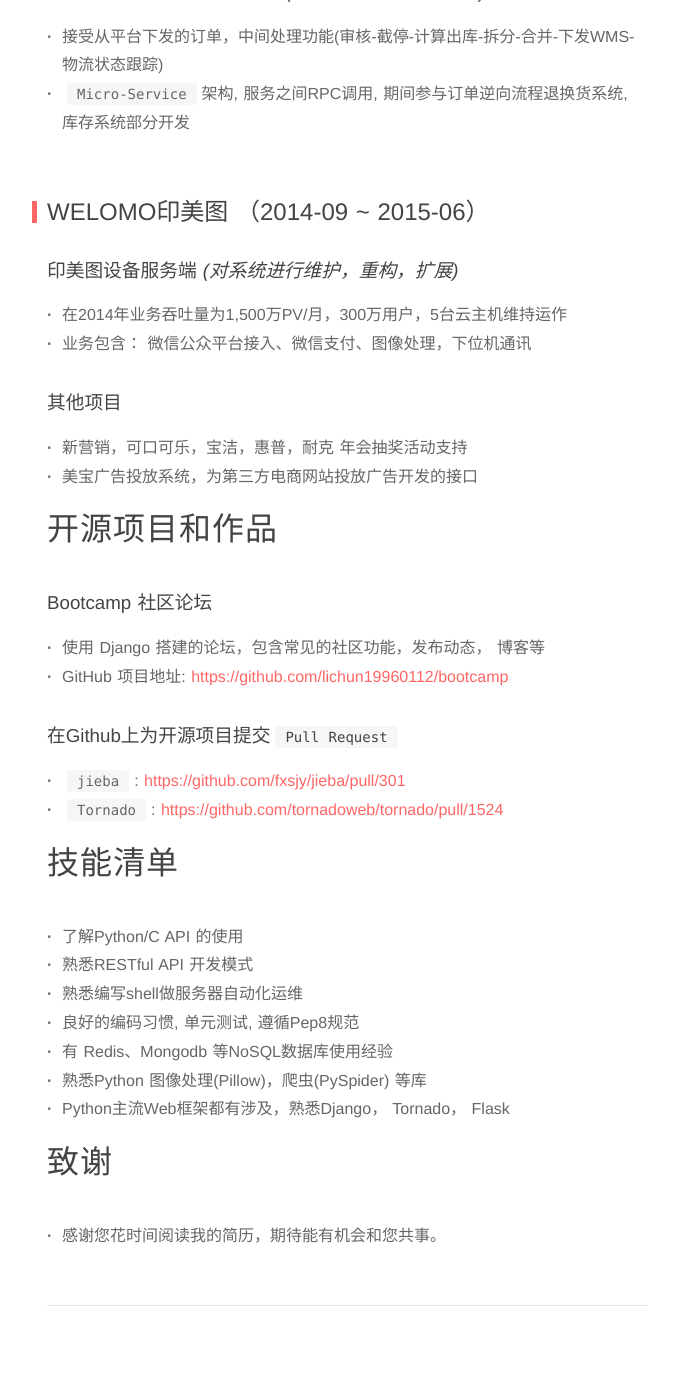
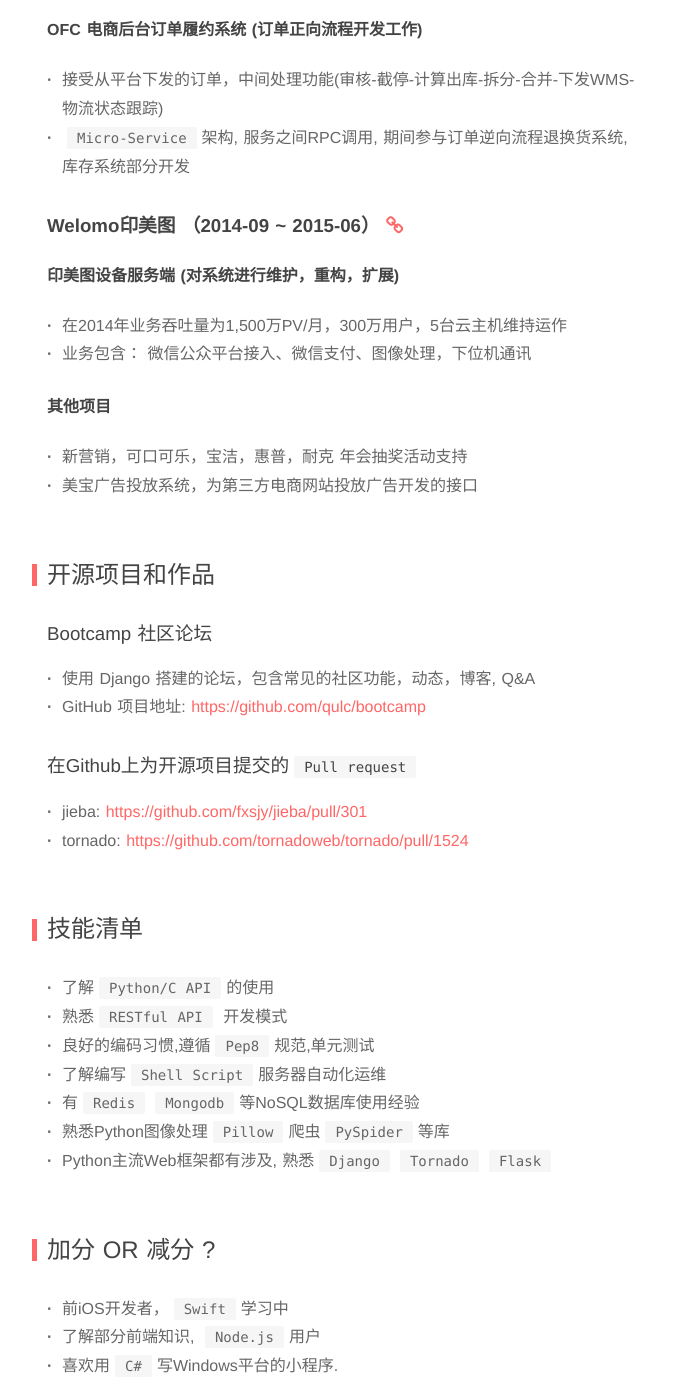
Before and after one commit to qulc/qulc.github.io, a Jekyll site: the page built from _posts/2015-01-01-resume.md, in a window 1280 px wide and 1400 px high, scrolled down 971 px. Shown: the whole window, without its empty margins (293-971 px from the left). Built offline with Jekyll 4.4.1, drawn with Linux system fonts in a browser that asks for light colours; nearby versions of some CDN libraries; some of the changed text lies outside the part shown.

Commit message:
update my resume

```diff
--- a/_posts/2015-01-01-resume.md
+++ b/_posts/2015-01-01-resume.md
@@ -4,63 +4,68 @@ title:  "屈利春的个人简历"
 date:   2015-01-01
 categories: record
 ---
-<a href="/resume.pdf" target="_blank">PDF版本</a>
+[PDF版本](/resume.pdf){:target="_blank"}
 
-# 联系方式
+## 联系方式
 - 手机：18670787334
 - Email：i@lichun.me
 
-# 个人信息
+## 个人信息
 - 屈利春
 - 工作年限：2年
-- 大专/长沙理工 软件工程
+- 长沙理工 软件工程
 - 个人主页：<http://lichun.me>
-- Github: <http://github.com/lichun19960112>
+- Github: <http://github.com/qulc>
 
-# 工作经历
+## 工作经历
 
-## 七乐康药业有限公司 (2015-06 ~ 至今)
+### **七乐康药业有限公司 (2015-06 ~ 至今)** [<i class="fa fa-link"></i>](http://7lk.com/){:target="_blank"}
 
-### B2C 商城药品搜索 *(完整的搜索服务构建)*
+#### **B2C 商城药品搜索 (完整的搜索服务构建)**
 - 替换PHP原先`Sphinx`实现搜索功能, (大量无关的搜索结果, 无法正确分词)
 - 使用`Whoosh`搜索引擎和`jieba`分词实现, 后期承担了Web & App端(大白云诊)搜索的所有流量
 
-### OFC 电商后台订单履约系统 *(订单正向流程开发工作)*
+#### **OFC 电商后台订单履约系统 (订单正向流程开发工作)**
 - 接受从平台下发的订单，中间处理功能(审核-截停-计算出库-拆分-合并-下发WMS-物流状态跟踪)
 - `Micro-Service`架构, 服务之间RPC调用, 期间参与订单逆向流程退换货系统, 库存系统部分开发
 
 
-## Welomo印美图 （2014-09 ~ 2015-06）
+### **Welomo印美图 （2014-09 ~ 2015-06）** [<i class="fa fa-link"></i>](http://welomo.com/){:target="_blank"}
 
-### 印美图设备服务端 *(对系统进行维护，重构，扩展)*
+#### **印美图设备服务端 (对系统进行维护，重构，扩展)**
 - 在2014年业务吞吐量为1,500万PV/月，300万用户，5台云主机维持运作
 - 业务包含： 微信公众平台接入、微信支付、图像处理，下位机通讯
 
-### 其他项目
-* 新营销，可口可乐，宝洁，惠普，耐克 年会抽奖活动支持
-* 美宝广告投放系统，为第三方电商网站投放广告开发的接口
+#### **其他项目**
+- 新营销，可口可乐，宝洁，惠普，耐克 年会抽奖活动支持
+- 美宝广告投放系统，为第三方电商网站投放广告开发的接口
 
 
-# 开源项目和作品
+## 开源项目和作品
 
 ### Bootcamp 社区论坛
-* 使用 Django 搭建的论坛，包含常见的社区功能，发布动态， 博客等
-* GitHub 项目地址: <https://github.com/lichun19960112/bootcamp>
+- 使用 Django 搭建的论坛，包含常见的社区功能，动态，博客, Q&A
+- GitHub 项目地址: <https://github.com/qulc/bootcamp>
 
-### 在Github上为开源项目提交`Pull Request`
-* `jieba`: <https://github.com/fxsjy/jieba/pull/301>
-* `Tornado`: <https://github.com/tornadoweb/tornado/pull/1524>
+### 在Github上为开源项目提交的`Pull request`
+- jieba: <https://github.com/fxsjy/jieba/pull/301>
+- tornado: <https://github.com/tornadoweb/tornado/pull/1524>
 
 
-# 技能清单
-* 了解Python/C API 的使用
-* 熟悉RESTful API 开发模式
-* 熟悉编写shell做服务器自动化运维
-* 良好的编码习惯, 单元测试, 遵循Pep8规范
-* 有 Redis、Mongodb 等NoSQL数据库使用经验
-* 熟悉Python 图像处理(Pillow)，爬虫(PySpider) 等库
-* Python主流Web框架都有涉及，熟悉Django， Tornado， Flask
+## 技能清单
+* 了解`Python/C API`的使用
+* 熟悉`RESTful API` 开发模式
+* 良好的编码习惯,遵循`Pep8`规范,单元测试
+* 了解编写`Shell Script`服务器自动化运维
+* 有`Redis``Mongodb`等NoSQL数据库使用经验
+* 熟悉Python图像处理`Pillow`爬虫`PySpider`等库
+* Python主流Web框架都有涉及, 熟悉`Django``Tornado``Flask`
+
+## 加分 or 减分 ?
+* 前iOS开发者，`Swift`学习中
+* 了解部分前端知识, `Node.js`用户
+* 喜欢用`C#`写Windows平台的小程序.
 
 
-# 致谢
+## 致谢
 * 感谢您花时间阅读我的简历，期待能有机会和您共事。
```
